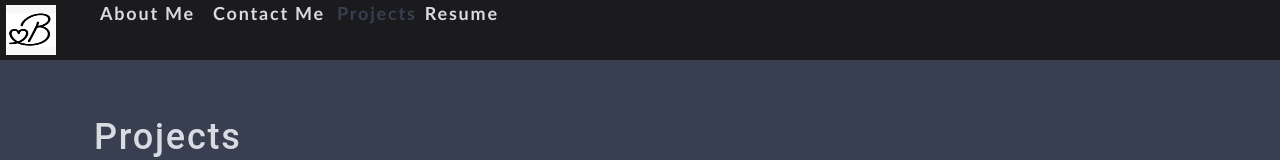
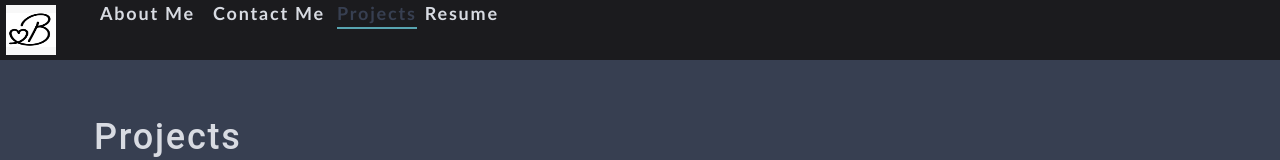
Before and after one commit to Bvatuvei/react-portfolio, a React (Create React App) app: page / in a window 1280 px wide. Shown: the top 160 px of the page. Built offline with nearby package versions, Linux system fonts and the light colour scheme.

Commit message:
added state

```diff
--- a/src/components/Nav/index.js
+++ b/src/components/Nav/index.js
@@ -32,7 +32,7 @@ function Nav(props) {
               About Me
             </a>
           </li>
-          <li className={`mx-2 ${contactSelected && "navActive"}`}>
+          <li className={`mx-2 ${contactSelected && "navActive about-h1"}`}>
             <span onClick={() => setContactSelected(true)}>Contact Me</span>
           </li>
           {categories.map((category) => (
@@ -40,7 +40,7 @@ function Nav(props) {
               className={`mx-1 ${
                 currentCategory.name === category.name &&
                 !contactSelected &&
-                "navActive"
+                "navActive about-h1"
               }`}
               key={category.name}
             >
```
